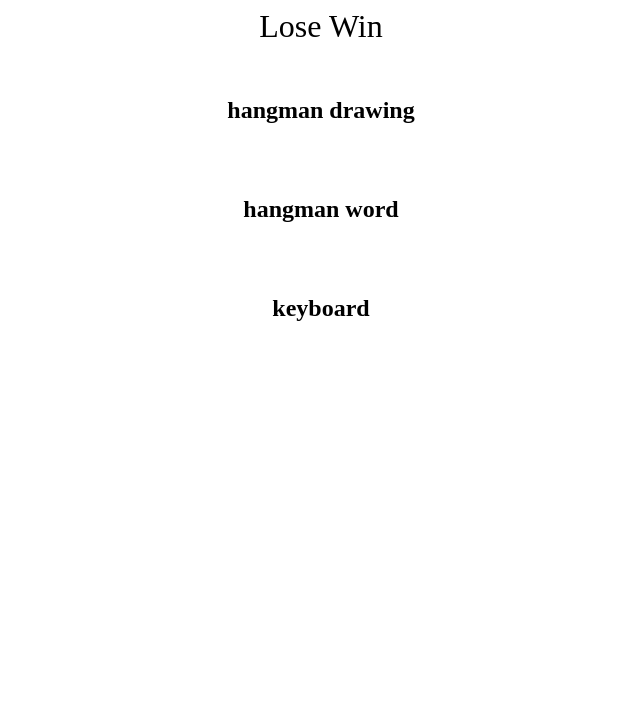
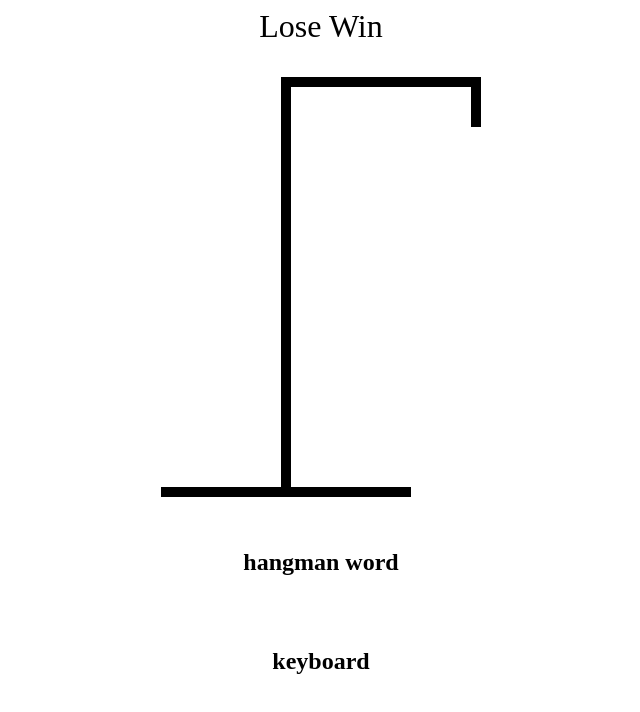
Before and after one commit to Michael-Hutchinson/hangman, a React (Vite) app: page / in a window 1280 px wide. Shown: the top 712 px of the page, without its empty margins (319-959 px from the left). Built offline with nearby package versions, Linux system fonts and the light colour scheme.

Commit message:
feat: start building hangman outline

```diff
--- a/src/HangmanDrawing.tsx
+++ b/src/HangmanDrawing.tsx
@@ -1,7 +1,24 @@
 import React from 'react';
 
 function HangmanDrawing() {
-  return <h1>hangman drawing</h1>;
+  return (
+    <div style={{ position: 'relative' }}>
+      <div
+        style={{
+          height: '50px',
+          width: '10px',
+          background: 'black',
+          marginLeft: '120px',
+          position: 'absolute',
+          top: '0',
+          right: '0',
+        }}
+      />
+      <div style={{ height: '10px', width: '200px', background: 'black', marginLeft: '120px' }} />
+      <div style={{ height: '400px', width: '10px', background: 'black', marginLeft: '120px' }} />
+      <div style={{ height: '10px', width: '250px', background: 'black' }} />
+    </div>
+  );
 }
 
 export default HangmanDrawing;
```
